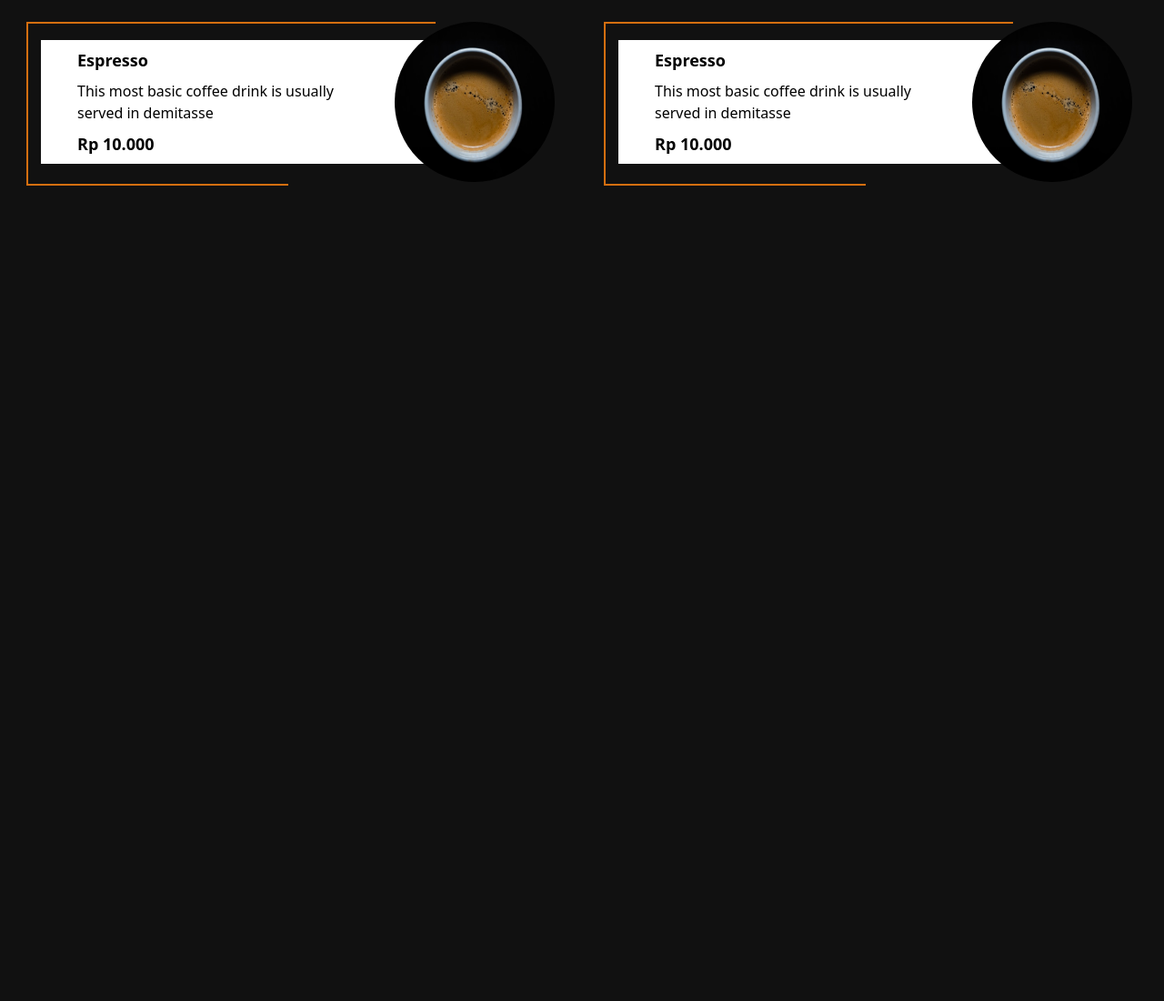
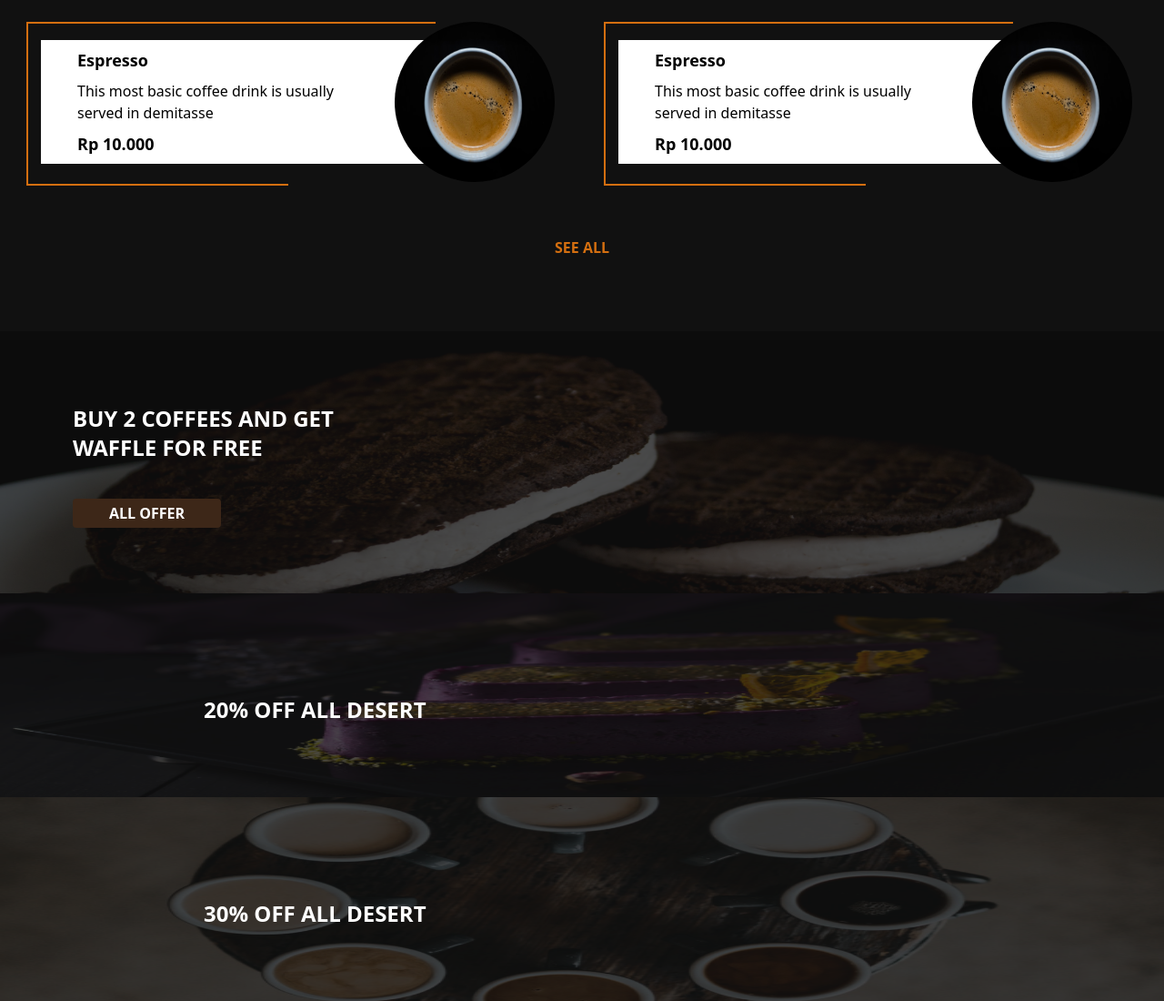
Before and after one commit to dpbayu/WebsiteChillBurn, a plain HTML site: page index.html in a window 1280 px wide. Shown: the part 2419-3519 px from the top of the page at 91% size. Before the commit the page ends 2719 px from the top, so only its background shows below. Drawn offline with nearby package versions, Linux system fonts and the light colour scheme.

Commit message:
section 5

```diff
--- a/index.html
+++ b/index.html
@@ -145,7 +145,7 @@
     </div>
     <!-- Section 3 End -->
     <!-- Section 4 Start -->
-    <div class="my-20 text-center">
+    <div class="mt-20 mb-10 text-center">
         <h4 class="text-white text-5xl">POPULAR MENU</h4>
         <div class="h-[1px] w-60 bg-white mx-auto mt-5"></div>
         <!-- Menu Start -->
@@ -279,12 +279,33 @@
                     </div>
                 </div>
             </div>
+            <a class="text-secondary w-full font-semibold" href="#">SEE ALL</a>
         </div>
         <!-- List Menu End -->
+        <!-- Section 4 End -->
     </div>
-    <!-- Section 4 End -->
     <!-- Section 5 Start -->
-
+    <div class="w-full flex flex-wrap">
+        <div class="w-full h-72 relative">
+            <img class="h-72 w-full opacity-25" src="./img/banner1.png" alt="banner1">
+            <div class="absolute top-0 left-0 text-white p-20">
+                <p class="text-2xl w-96 font-bold">BUY 2 COFFEES AND GET WAFFLE FOR FREE</p>
+                <button class="px-10 py-1 bg-primary rounded font-semibold my-10">ALL OFFER</button>
+            </div>
+        </div>
+        <div class="w-1/2 w-full h-56 relative">
+            <img class="h-56 w-full opacity-25" src="./img/banner2.png" alt="banner3">
+            <div class="absolute top-0 left-56 text-white text-center pt-28">
+                <p class="text-2xl font-semibold">20% OFF ALL DESERT</p>
+            </div>
+        </div>
+        <div class="w-1/2 w-full h-56 relative">
+            <img class="h-56 w-full opacity-25" src="./img/banner3.png" alt="banner3">
+            <div class="absolute top-0 left-56 text-white text-center pt-28">
+                <p class="text-2xl font-semibold">30% OFF ALL DESERT</p>
+            </div>
+        </div>
+    </div>
     <!-- Section 5 End -->
 </body>
 
```
Also changed, not shown: img/banner1.png (added), img/banner2.png (added), img/banner3.png (added).
